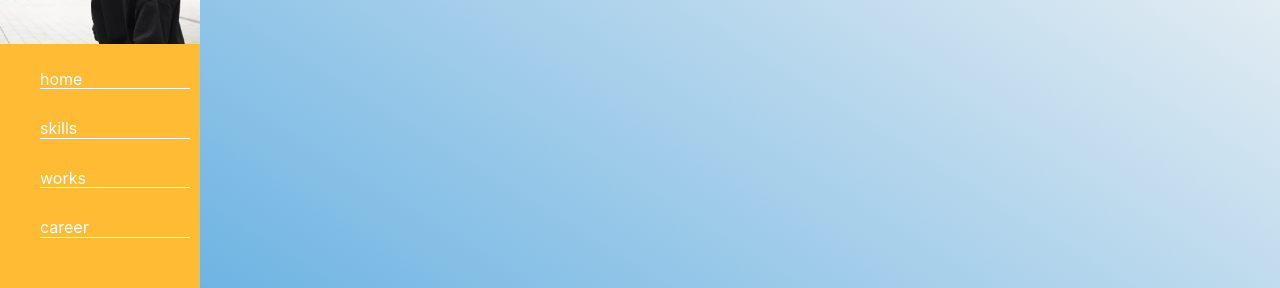
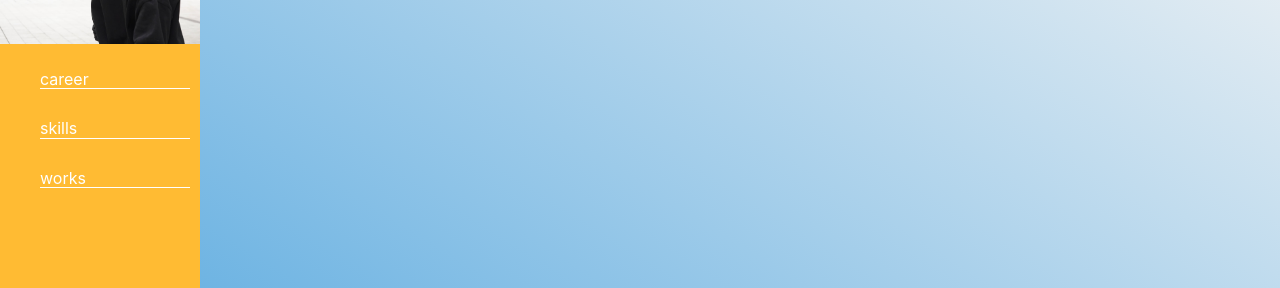
Before and after one commit to Taiyo86-create/myportfolio, a React (Create React App) app: page / in a window 1280 px wide. Shown: the part 156-444 px from the top of the page. Built offline with nearby package versions, Linux system fonts and the light colour scheme.

Commit message:
コンポーネントの作成

```diff
--- a/src/components/Sidebar/SidebarOption.js
+++ b/src/components/Sidebar/SidebarOption.js
@@ -9,10 +9,9 @@ const SidebarOption = () => {
   return (
     <div className='sidebarOptions'>
       <ul>
-        <li>home</li>
+        <li>career</li>
         <li>skills</li>
         <li>works</li>
-        <li>career</li>
       </ul>
       <GitHubIcon className='githubIcon' onClick={handleGitHubClick} />
     </div>
```
Also changed, not shown: src/components/Career/Career.css (added), src/components/Career/Career.js (added), src/components/Skills/Skills.css (added), src/components/Skills/Skills.js (added), src/components/Works/Works.css (added), src/components/Works/Works.js (added).
